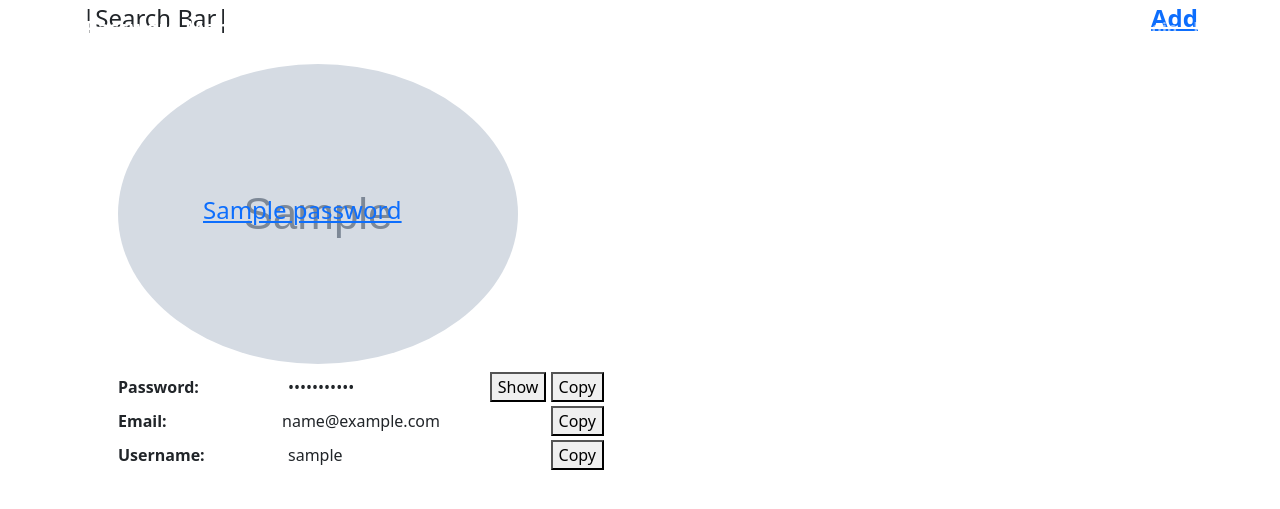
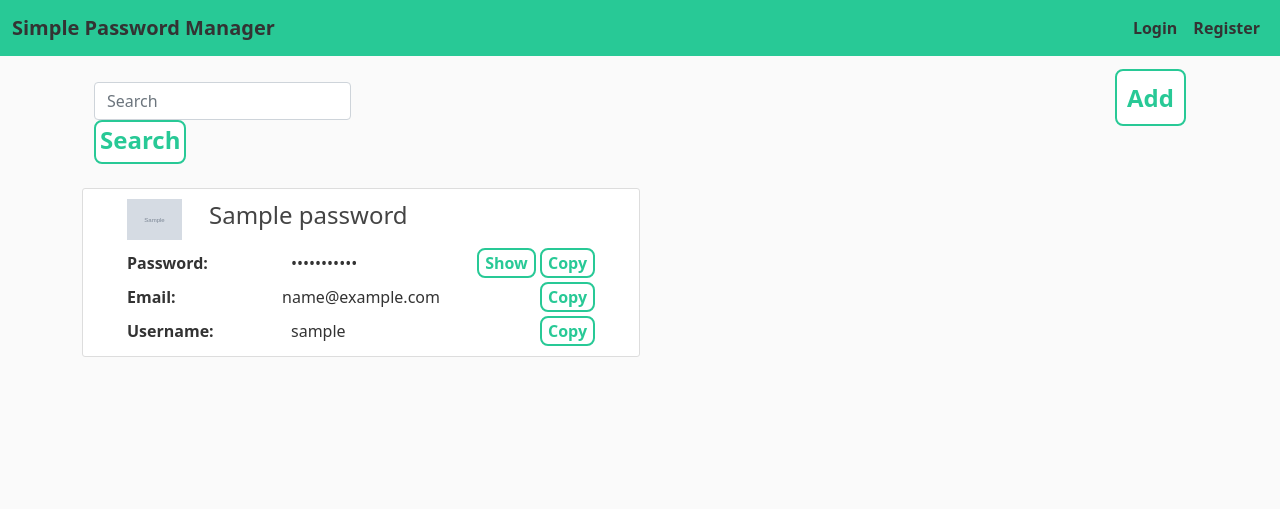
Before and after one commit to MaxRiabytsia/PasswordManager, a Django app: template passwords/templates/passwords/passwords.html in a window 1280 px wide. Shown: the top 509 px of the page. Run offline with Django 3.2, Linux system fonts and the light colour scheme; the template is opened without the code that fills it: most values are stand-ins (such as "Sample title", 1, 10 or a date in 2020); grey boxes marked "Sample" are stand-in pictures; some libraries are stand-ins or nearby versions.

Commit message:
Added search bar

```diff
--- a/passwords/models.py
+++ b/passwords/models.py
@@ -34,7 +34,7 @@ def get_service_name(service_url):
 
 class Password(models.Model):
     service_url = encrypt(models.URLField(max_length=255, default=''))
-    service_icon_url = models.URLField(max_length=255, default=DEFAULT_ICON)
+    service_icon_url = encrypt(models.URLField(max_length=255, default=DEFAULT_ICON))
     service_name = encrypt(models.CharField(max_length=255, default=''))
     password = encrypt(models.CharField(max_length=255, default=''))
     username = encrypt(models.CharField(max_length=255, blank=True, default=''))
--- a/passwords/static/passwords/main.css
+++ b/passwords/static/passwords/main.css
@@ -19,6 +19,8 @@ a, a:hover {
 
 #icon {
     transition: 0s width;
+    width: 55px;
+    height: auto;
 }
 
 #service_name {
@@ -26,14 +28,14 @@ a, a:hover {
 }
 
 #detail_page_link:hover #icon {
-    width: 72px;
+    width: 62px;
     height: auto;
-    transition-delay: 0.1s;
+    transition-delay: 0.2s;
 }
 
-#detail_page_link:hover #service_name{
-    font-size: 22pt;
-    transition-delay: 0.1s;
+#detail_page_link:hover #service_name {
+    font-size: 210%;
+    transition-delay: 0.2s;
 }
 
 #text_link:hover {
@@ -145,3 +147,20 @@ a.article-title:hover {
 .account-heading {
     font-size: 2.5rem;
 }
+
+.button-tooltip-container {
+    position: fixed;
+    margin-left: 47%;
+    display: flex;
+    align-items: center;
+}
+
+#custom-tooltip {
+    display: none;
+    margin-bottom: 10px;
+    padding: 12px;
+    background-color: #42ce56;
+    border-radius: 6px;
+    color: #fff;
+    font-size: 14pt;
+}
--- a/passwords/templates/passwords/base.html
+++ b/passwords/templates/passwords/base.html
@@ -10,7 +10,7 @@
     <link href="https://cdn.jsdelivr.net/npm/bootstrap@5.0.2/dist/css/bootstrap.min.css" rel="stylesheet"
           integrity="sha384-EVSTQN3/azprG1Anm3QDgpJLIm9Nao0Yz1ztcQTwFspd3yD65VohhpuuCOmLASjC" crossorigin="anonymous">
 
-    <link rel="stylesheet" type="text/css" href="{% static 'passwords/main_light.css' %}">
+    <link rel="stylesheet" type="text/css" href="{% static 'passwords/main.css' %}">
 
     {% if title %}
         <title>{{ title }}</title>
@@ -39,7 +39,9 @@
         </div>
     </nav>
 </header>
-
+<div class="button-tooltip-container">
+    <span id="custom-tooltip">Copied!</span>
+</div>
 <main role="main" class="container">
     <div>
         {% if messages %}
--- a/passwords/templates/passwords/passwords.html
+++ b/passwords/templates/passwords/passwords.html
@@ -1,14 +1,21 @@
 {% extends "passwords/base.html" %}
 {% load static %}
 {% block content %}
-    <div class="d-flex justify-content-between mb-1" style="font-size: 18pt">
-        <div>
-            |Search Bar|
-        </div>
-        <div>
-            <a class="big_btn" href="{% url 'password-create' %}">
-                <b>Add</b>
-            </a>
+    <div class="container" style="font-size: 18pt">
+        <div class="row">
+            <div class="col-4 text-start">
+                <form class="form-inline" method="GET" action="{% url 'password-search' user.username %}">
+                    <label>
+                        <input class="form-control" type="search" placeholder="Search" name="search">
+                    </label>
+                    <button class="big_btn p-0 px-1 pb-1" type="submit">Search</button>
+                </form>
+            </div>
+            <div class="col-8 text-end">
+                <a class="big_btn" href="{% url 'password-create' %}">
+                    <b>Add</b>
+                </a>
+            </div>
         </div>
     </div>
     <br>
@@ -22,7 +29,7 @@
                             <a class="row align-items-center mb-2" id="detail_page_link"
                                href="{% url 'password-detail' password.pk %}">
                                 <div class="col-2">
-                                    <img class="rounded-circle article-img" id="icon"
+                                    <img class="article-img" id="icon"
                                          src='{{ password.service_icon_url }}'
                                          alt="Icon of the service for which this password is stored">
                                 </div>
@@ -44,7 +51,7 @@
                                     <button class="main_btn" onclick="copy('{{ password.password }}')">Copy</button>
                                 </div>
                             </div>
-                            {% if password.email %}
+                            {% if password.email and password.username %}
                                 <div class="row align-items-center mb-1">
                                     <div class="col">
                                         <b>Email:</b>
@@ -53,15 +60,10 @@
                                         {{ password.email }}
                                     </div>
                                     <div class="col text-end align-items-center">
-                                        <button class="main_btn" onclick="copy('{{ password.email }}')">Copy</button>
+                                        <button class="main_btn" onclick="copy('{{ password.email }}')">Copy
+                                        </button>
                                     </div>
                                 </div>
-                            {% else %}
-                                <div class="row align-items-center mb-2">
-                                    <br>
-                                </div>
-                            {% endif %}
-                            {% if password.username %}
                                 <div class="row align-items-center">
                                     <div class="col">
                                         <b>Username:</b>
@@ -70,10 +72,46 @@
                                         {{ password.username }}
                                     </div>
                                     <div class="col text-end align-items-center">
-                                        <button class="main_btn" onclick="copy('{{ password.username }}')">Copy</button>
+                                        <button class="main_btn" onclick="copy('{{ password.username }}')">Copy
+                                        </button>
                                     </div>
                                 </div>
+                            {% elif password.email %}
+                                <div class="row align-items-center mb-1">
+                                    <div class="col">
+                                        <b>Email:</b>
+                                    </div>
+                                    <div class="col">
+                                        {{ password.email }}
+                                    </div>
+                                    <div class="col text-end align-items-center">
+                                        <button class="main_btn" onclick="copy('{{ password.email }}')">Copy
+                                        </button>
+                                    </div>
+                                </div>
+                                <div class="row align-items-center mb-2">
+                                    <br>
+                                </div>
+                            {% elif password.username %}
+                                <div class="row align-items-center">
+                                    <div class="col">
+                                        <b>Username:</b>
+                                    </div>
+                                    <div class="col">
+                                        {{ password.username }}
+                                    </div>
+                                    <div class="col text-end align-items-center">
+                                        <button class="main_btn" onclick="copy('{{ password.username }}')">Copy
+                                        </button>
+                                    </div>
+                                </div>
+                                <div class="row align-items-center mb-2">
+                                    <br>
+                                </div>
                             {% else %}
+                                <div class="row align-items-center mb-2">
+                                    <br>
+                                </div>
                                 <div class="row align-items-center mb-2">
                                     <br>
                                 </div>
@@ -82,6 +120,8 @@
                     </div>
                 {% endfor %}
             </div>
+        {% empty %}
+            <h3>No Passwords</h3>
         {% endfor %}
     </div>
 {% endblock content %}
--- a/passwords/urls.py
+++ b/passwords/urls.py
@@ -3,12 +3,14 @@ from .views import (UserPasswordsListView,
                     PasswordCreateView,
                     PasswordUpdateView,
                     PasswordDetailView,
-                    PasswordDeleteView)
+                    PasswordDeleteView,
+                    SearchView)
 from . import views
 
 urlpatterns = [
     path('', views.home, name='home'),
     path('user/<str:username>', UserPasswordsListView.as_view(), name='user-passwords'),
+    path('user/<str:username>/search', SearchView.as_view(), name='password-search'),
     path('password/<int:pk>/', PasswordDetailView.as_view(), name='password-detail'),
     path('password/new/', PasswordCreateView.as_view(), name='password-create'),
     path('password/<int:pk>/update/', PasswordUpdateView.as_view(), name='password-update'),
```
Also changed, not shown: passwords/templates/passwords/password_detail.html (+4 -6 lines), passwords/views.py (+25 -1 lines).
